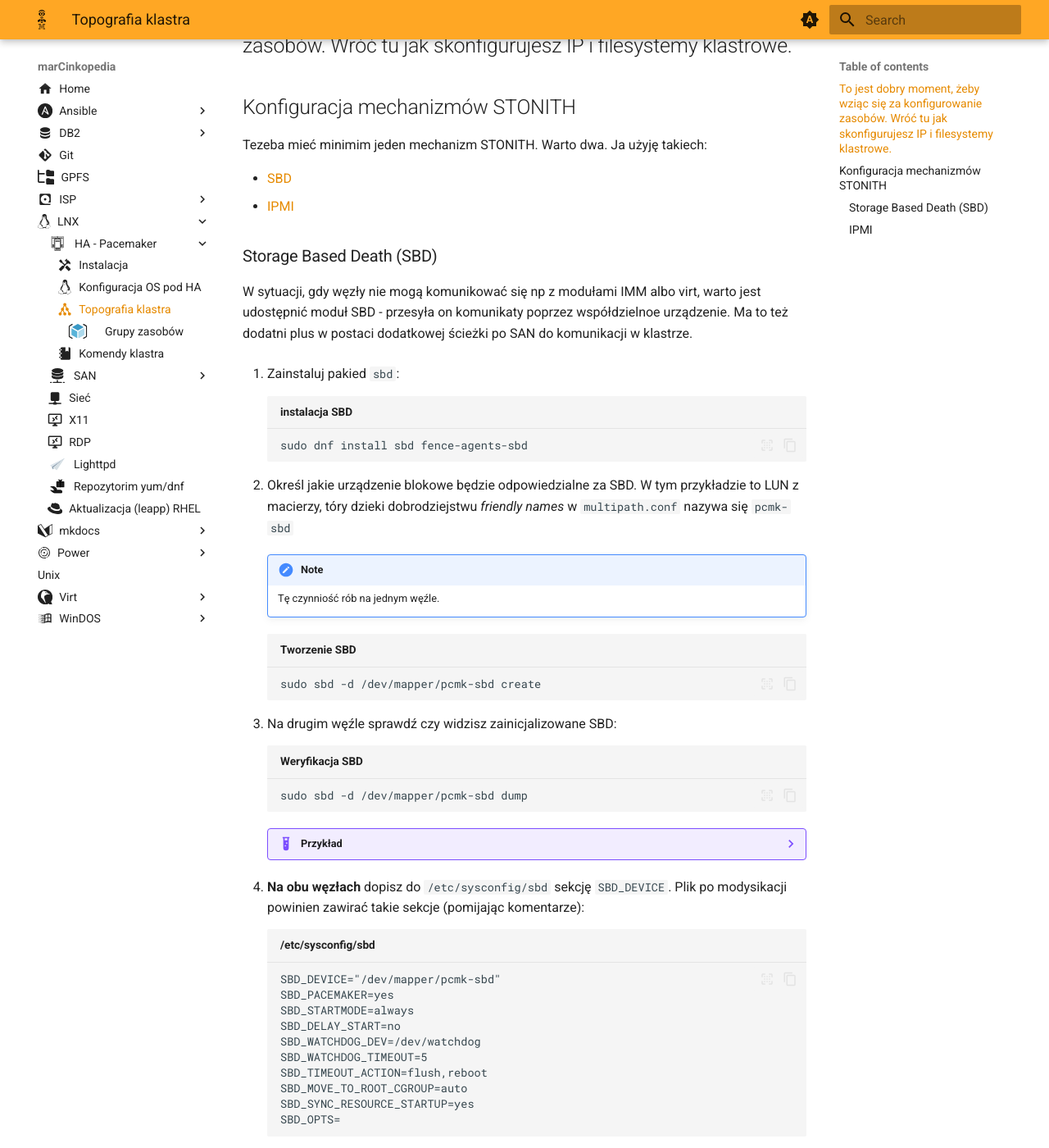
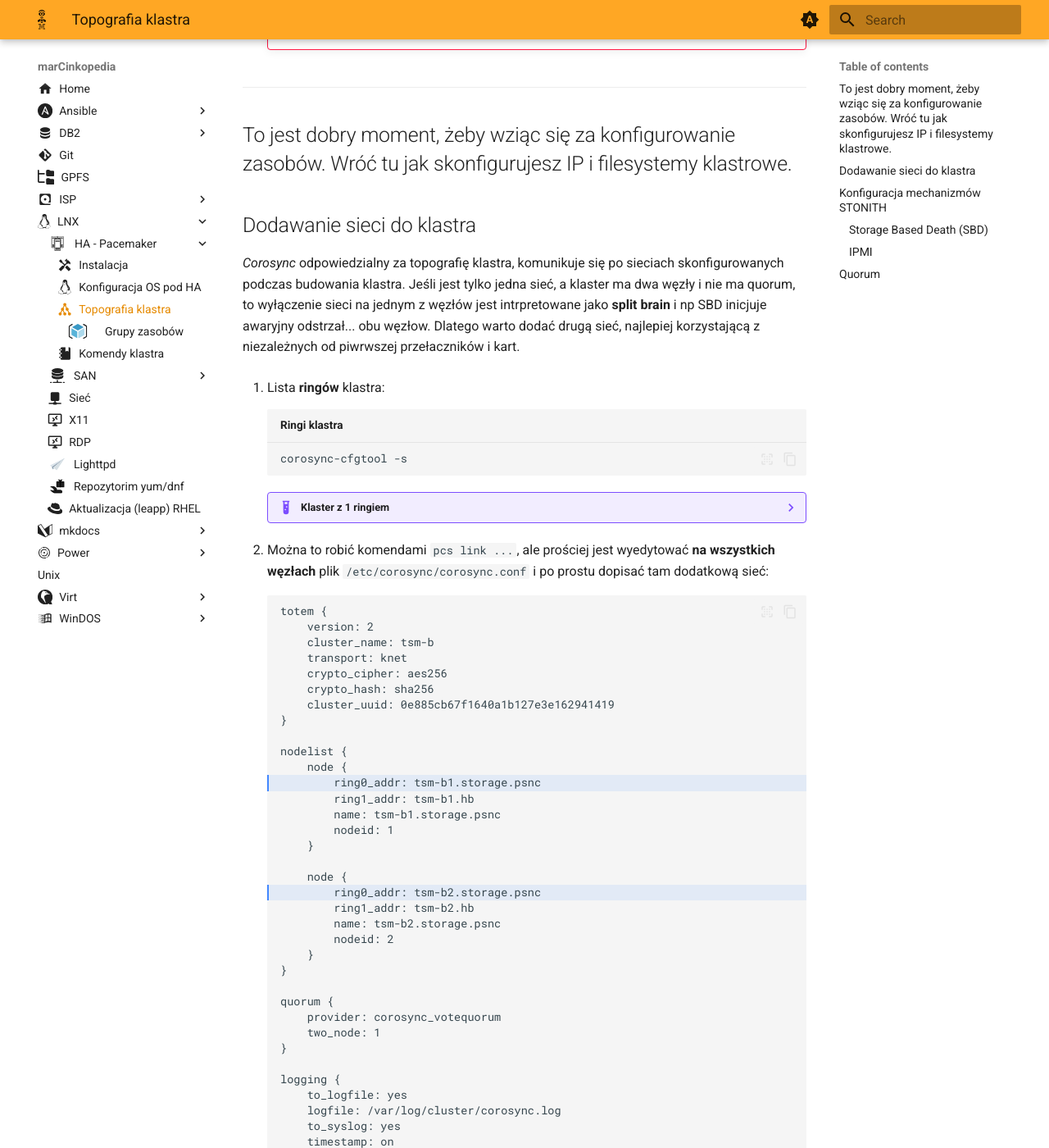
Before and after one commit to stecenator/notki, an MkDocs documentation site: the page built from docs/LNX/ha/ha-top.md, in a window 1280 px wide and 1400 px high, scrolled down 1298 px. Shown: the whole window at 82% size. Built offline with MkDocs 1.6.1 and Material for MkDocs 9.7.7, drawn with Linux system fonts in a browser that asks for light colours; emoji names are drawn with the system emoji font; some of the changed text lies outside the part shown.

Commit message:
Dodany drugi ring do corosync

````diff
--- a/docs/LNX/ha/ha-top.md
+++ b/docs/LNX/ha/ha-top.md
@@ -33,9 +33,25 @@ Na tym etapie tworzę pusty klaster, bez zasobów. Żródłem mojej mądrości j
 
 1. Utwórz klaster o nazwie `sp`:
 
-    ```sh title="Tworzenie i start klastra sp"
-    pcs cluster setup sp --start sp-n1 sp-n2
-    ```
+    !!! Tip "Wskazówka"
+        Lepiej jest od razu skonfigurować więcej niż jedną sieć
+
+    === "1 sieć, sprawdzone polecenie"
+
+        ```sh title="Tworzenie i start klastra sp"
+        pcs cluster setup sp --start sp-n1 sp-n2
+        ```
+
+    === "2 sieci, halucynowane"
+
+        Halucynowane, ale wygląda sensownie.
+
+        ```sh title="Tworzenie klastra z dwoma sieciami"
+        sudo pcs cluster setup nazwa_klastra \
+          wezel1 addr=192.168.1.101 addr=10.0.0.101 \
+          wezel2 addr=192.168.1.102 addr=10.0.0.102
+        ```
+
 
     ??? Example "Przykład"
 
@@ -73,6 +89,92 @@ Na tym etapie tworzę pusty klaster, bez zasobów. Żródłem mojej mądrości j
 ---
 To jest dobry moment, żeby wziąc się za konfigurowanie zasobów. Wróć tu jak skonfigurujesz IP i filesystemy klastrowe.
 ---
+
+## Dodawanie sieci do klastra
+
+_Corosync_ odpowiedzialny za topografię klastra, komunikuje się po sieciach skonfigurowanych podczas budowania klastra. Jeśli jest tylko jedna sieć, a klaster ma dwa węzły i nie ma quorum, to wyłączenie sieci na jednym z węzłów jest intrpretowane jako __split brain__ i np SBD inicjuje awaryjny odstrzał... obu węzłow. Dlatego warto dodać drugą sieć, najlepiej korzystającą z niezależnych od piwrwszej przełaczników i kart.
+
+1. Lista __ringów__ klastra:
+
+    ```sh title="Ringi klastra"
+    corosync-cfgtool -s
+    ```
+
+    ??? Example "Klaster z 1 ringiem"
+
+        ```sh
+        # corosync-cfgtool -s
+        Local node ID 2, transport knet
+        LINK ID 0 udp
+                addr    = 10.20.27.202
+                status:
+                        nodeid:          1:     connected
+                        nodeid:          2:     localhost
+        ```
+
+1. Można to robić komendami `pcs link ...`, ale prościej jest wyedytować __na wszystkich węzłach__ plik `/etc/corosync/corosync.conf` i po prostu dopisać tam dodatkową sieć:
+
+    ``` hl_lines="12 19"
+    totem {
+        version: 2
+        cluster_name: tsm-b
+        transport: knet
+        crypto_cipher: aes256
+        crypto_hash: sha256
+        cluster_uuid: 0e885cb67f1640a1b127e3e162941419
+    }
+
+    nodelist {
+        node {
+            ring0_addr: tsm-b1.storage.psnc
+            ring1_addr: tsm-b1.hb
+            name: tsm-b1.storage.psnc
+            nodeid: 1
+        }
+
+        node {
+            ring0_addr: tsm-b2.storage.psnc
+            ring1_addr: tsm-b2.hb
+            name: tsm-b2.storage.psnc
+            nodeid: 2
+        }
+    }
+
+    quorum {
+        provider: corosync_votequorum
+        two_node: 1
+    }
+
+    logging {
+        to_logfile: yes
+        logfile: /var/log/cluster/corosync.log
+        to_syslog: yes
+        timestamp: on
+    }
+    ```
+
+1. Przeładuj `corosync`.
+
+    ```sh title="Przeładowanie corosync"
+    sudo corosync-cfgtool -R
+    ```
+
+1. Sprawdź czy nowy ring działa
+
+    ```sh hl_lines="1 8-12"
+    # corosync-cfgtool -s
+    Local node ID 2, transport knet
+    LINK ID 0 udp
+            addr    = 10.20.27.202
+            status:
+                    nodeid:          1:     connected
+                    nodeid:          2:     localhost
+    LINK ID 1 udp
+            addr    = 10.20.54.2
+            status:
+                    nodeid:          1:     connected
+                    nodeid:          2:     localhost
+    ```
 
 ## Konfiguracja mechanizmów STONITH
 
@@ -193,7 +295,16 @@ W sytuacji, gdy węzły nie mogą komunikować się np z modułami IMM albo virt
 
 ### IPMI
 
+!!! Bug
+    Dopiszę ten fragment, jak będe miał dostęp do klastra gdzie OS ma dostęp do IPMI sąsiada :smile:.
+
+
 Strzelanie przez IPMI jest przydatne gdy klaster ma fizycznie inną sieć do administracji i kontaktu z IPMI niż do produkcji.
 
 1. Upewnij się, że na węzłach klastra jest zainstalowana paczka `fence-agents-ipmilan`.
 1.
+
+## Quorum
+
+!!! Bug
+    Muszę to rozkminić. :simple-redhat: ładnie to [opisuje](https://docs.redhat.com/en/documentation/red_hat_enterprise_linux/8/html/configuring_and_managing_high_availability_clusters/assembly_configuring-quorum-devices-configuring-and-managing-high-availability-clusters).
````
Also changed, not shown: docs/LNX/ha/index.md (+3 -0 lines).
